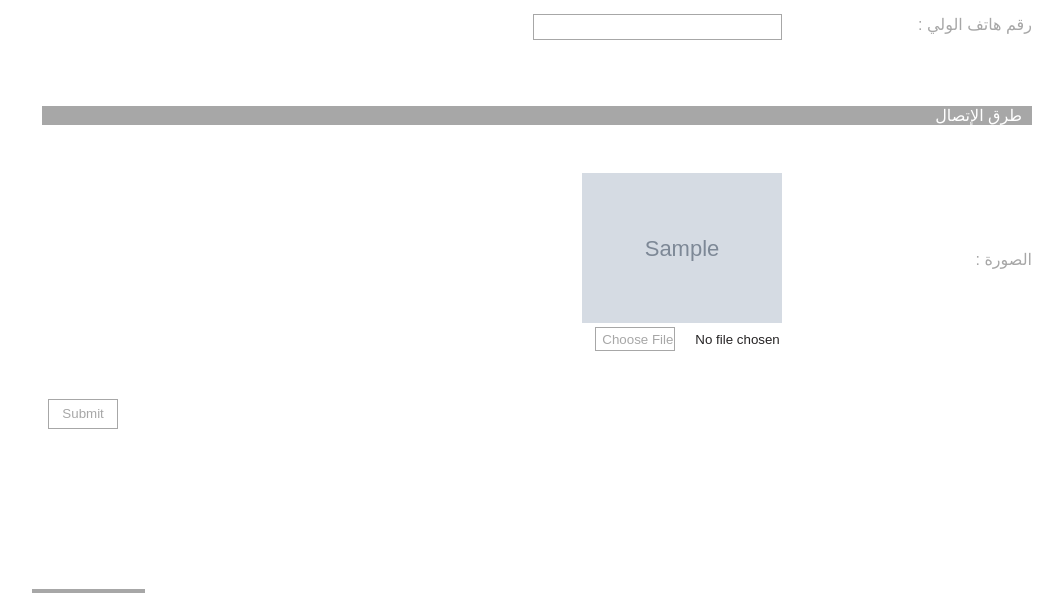
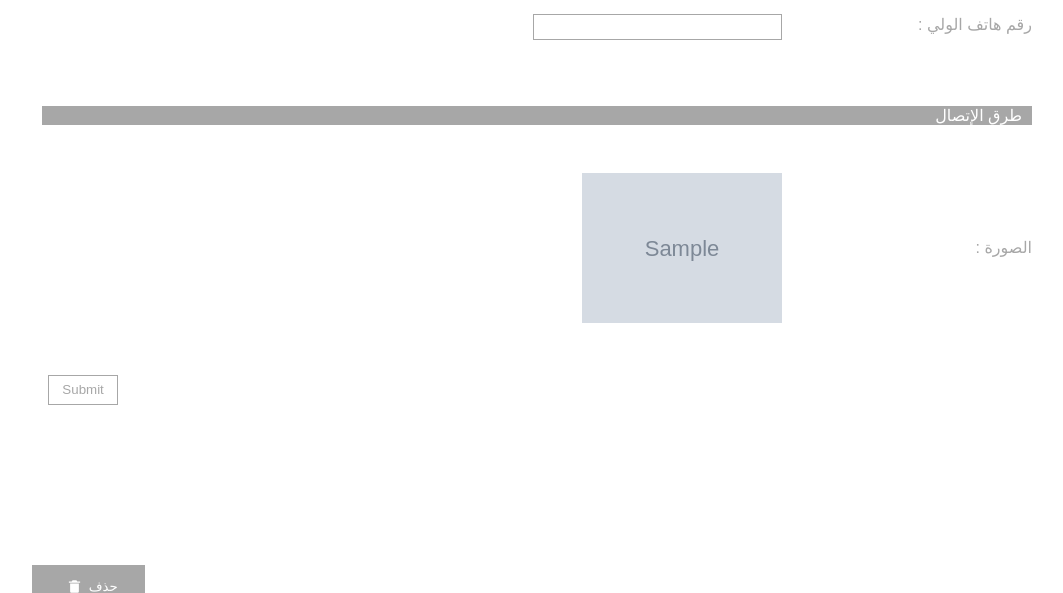
Before and after one commit to b4141/stdmgmt, a Flask app: template stdmgmt/templates/modifyStudent.html in a window 1280 px wide. Shown: the part 2015-2608 px from the top of the page, without its empty margins (108-1171 px from the left). Run offline with Flask 3, Linux system fonts and the light colour scheme; tables that the repository leaves empty hold one stand-in row (values such as "Sample post"); the template is opened without the code that fills it: values that come from a table or form of the project are taken from there, most other values are stand-ins (such as "Sample title", 1, 10 or a date in 2020); grey boxes marked "Sample" are stand-in pictures; some libraries are stand-ins or nearby versions.

Commit message:
some styling for the modify form page on the picture

```diff
--- a/stdmgmt/static/css/modifyStudent.css
+++ b/stdmgmt/static/css/modifyStudent.css
@@ -91,7 +91,7 @@
 }
 
 .modify-student-form-container input[type="file"] {
-  // display: none;
+  display: none;
 }
 
 .modify-student-form-container .change-picture {
```
